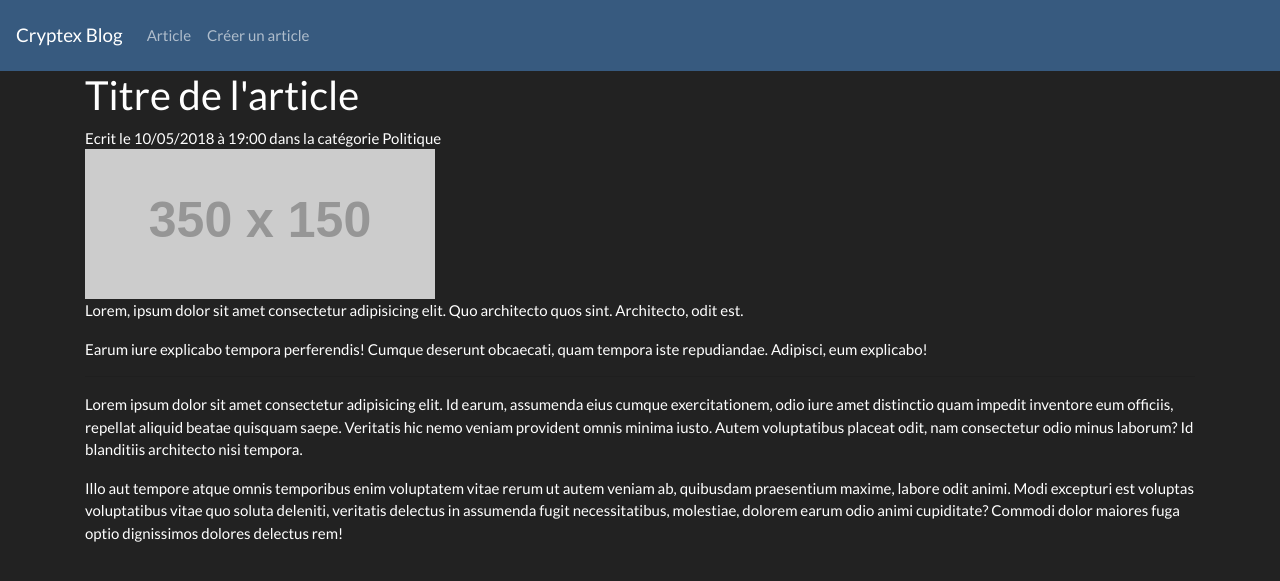
After one commit to nbr-23/cryptex, a Symfony app: template templates/default/show.html.twig in a window 1280 px wide. The commit adds this page. Shown: the top 581 px of the page. Run offline with Twig, Linux system fonts and the light colour scheme; the template is opened without the code that fills it, so the values that code supplies are empty; grey boxes labelled with a size stand in for pictures from a placeholder-image service; some libraries are stand-ins or nearby versions.

Commit message:
add show.html.twig + add content on index.html.twig

```diff
--- a/templates/default/index.html.twig
+++ b/templates/default/index.html.twig
@@ -11,7 +11,7 @@
             <img src="http://placehold.it/350x150" alt="">
             <p>Lorem, ipsum dolor sit amet consectetur adipisicing elit. Quo architecto quos sint. Architecto, odit est.</p>
             <p>Earum iure explicabo tempora perferendis! Cumque deserunt obcaecati, quam tempora iste repudiandae. Adipisci, eum explicabo!</p>
-            <a href="" class="btn btn-primary">Lire la suite</a>
+            <a href="{{ path('blog_show')}}" class="btn btn-primary">Lire la suite</a>
         </div>
     </article>
     <article>
@@ -21,7 +21,7 @@
             <img src="http://placehold.it/350x150" alt="">
             <p>Rerum modi a libero doloribus molestias, facilis eum! Sequi omnis, nobis odit dolores magnam itaque.</p>
             <p>Error similique debitis itaque nam odit eligendi, distinctio nesciunt quia cum vitae esse omnis nulla.</p>
-            <a href="" class="btn btn-primary">Lire la suite</a>
+            <a href="{{ path('blog_show')}}" class="btn btn-primary">Lire la suite</a>
         </div>
     </article>
     <article>
@@ -31,7 +31,7 @@
             <img src="http://placehold.it/350x150" alt="">
             <p>Ullam nisi at aliquam tempore, perferendis voluptatum ducimus reiciendis quo nulla? Animi atque praesentium porro?</p>
             <p>Doloribus consequuntur vel odio tempore, quo quaerat adipisci iure, enim natus commodi magni ullam eveniet!</p>
-            <a href="" class="btn btn-primary">Lire la suite</a>
+            <a href="{{ path('blog_show')}}" class="btn btn-primary">Lire la suite</a>
         </div>
     </article>
 </section>
--- /dev/null
+++ b/templates/default/show.html.twig
@@ -0,0 +1,18 @@
+{% extends "base.html.twig" %}
+
+{% block body %}
+<section class="articles">
+    <article>
+        <h2>Titre de l'article</h2>
+        <div class="metadata">Ecrit le 10/05/2018 à 19:00 dans la catégorie Politique</div>
+        <div class="content">
+            <img src="http://placehold.it/350x150" alt="">
+            <p>Lorem, ipsum dolor sit amet consectetur adipisicing elit. Quo architecto quos sint. Architecto, odit est.</p>
+            <p>Earum iure explicabo tempora perferendis! Cumque deserunt obcaecati, quam tempora iste repudiandae. Adipisci, eum explicabo!</p>
+        </div>
+        <hr>
+        <p>Lorem ipsum dolor sit amet consectetur adipisicing elit. Id earum, assumenda eius cumque exercitationem, odio iure amet distinctio quam impedit inventore eum officiis, repellat aliquid beatae quisquam saepe. Veritatis hic nemo veniam provident omnis minima iusto. Autem voluptatibus placeat odit, nam consectetur odio minus laborum? Id blanditiis architecto nisi tempora.</p>
+        <p>Illo aut tempore atque omnis temporibus enim voluptatem vitae rerum ut autem veniam ab, quibusdam praesentium maxime, labore odit animi. Modi excepturi est voluptas voluptatibus vitae quo soluta deleniti, veritatis delectus in assumenda fugit necessitatibus, molestiae, dolorem earum odio animi cupiditate? Commodi dolor maiores fuga optio dignissimos dolores delectus rem!</p>
+    </article>
+</section>
+{% endblock body %}
```
Also changed, not shown: src/Controller/DefaultController.php (+8 -0 lines).
